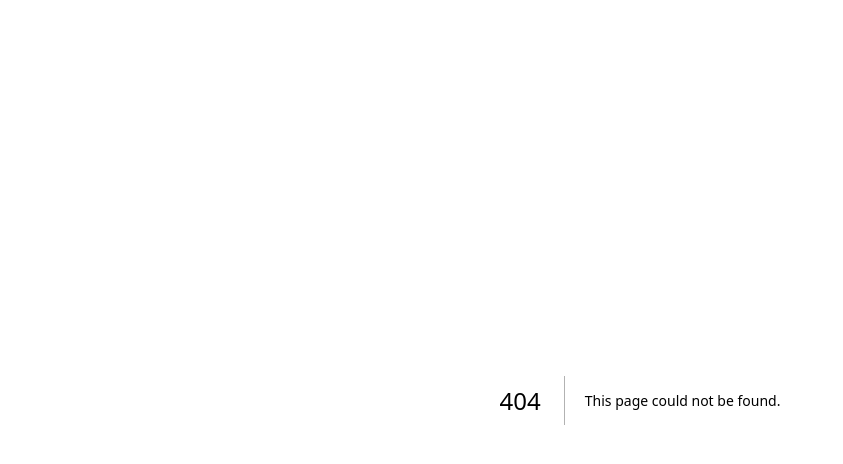
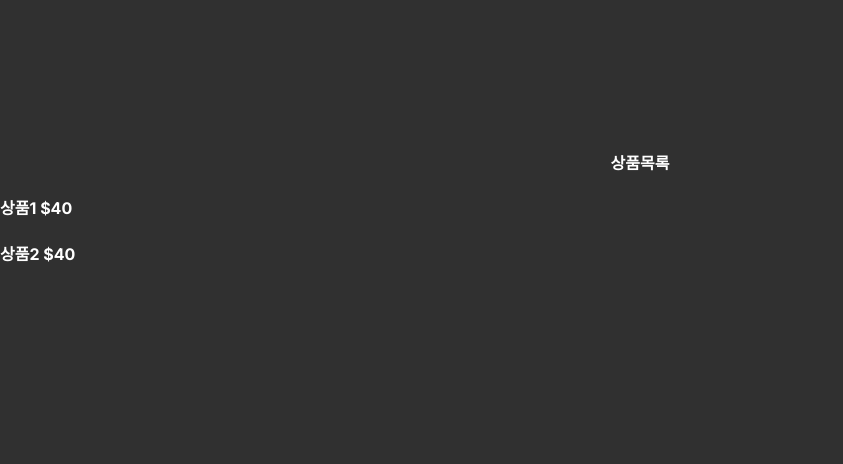
Before and after one commit to jangjihoon96/learnNext, a Next.js app: page /list in a window 1280 px wide. Before the commit this address had no page. Shown: the top 464 px of the page, without its empty margins (0-843 px from the left). Built offline with nearby package versions, Linux system fonts and the light colour scheme.

Commit message:
feat: List 페이지 추가
- list/page.js 추가

```diff
--- /dev/null
+++ b/app/list/page.js
@@ -0,0 +1,13 @@
+export default function List() {
+  return (
+    <div>
+      <h4 className="title">상품목록</h4>
+      <div className="food">
+        <h4>상품1 $40</h4>
+      </div>
+      <div className="food">
+        <h4>상품2 $40</h4>
+      </div>
+    </div>
+  );
+}
```
